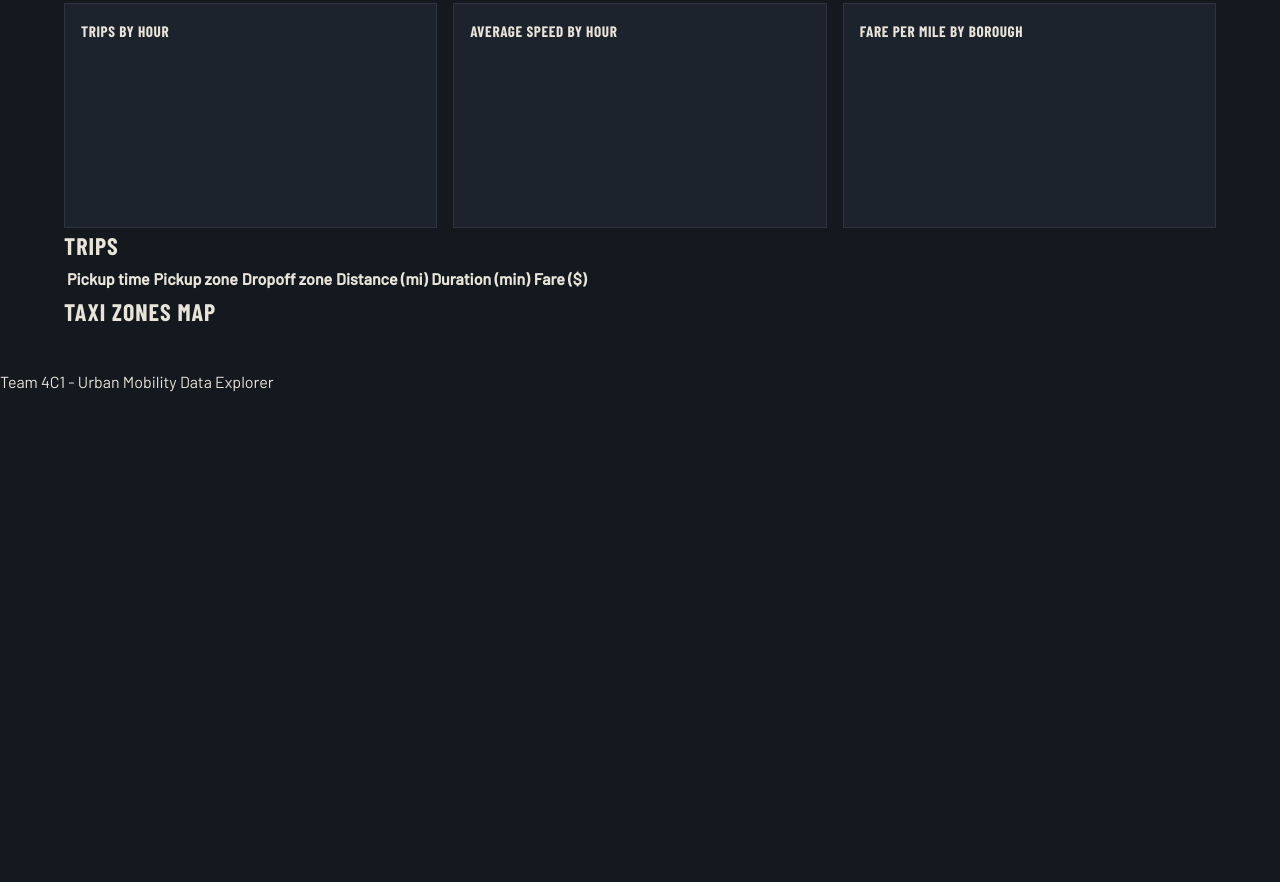
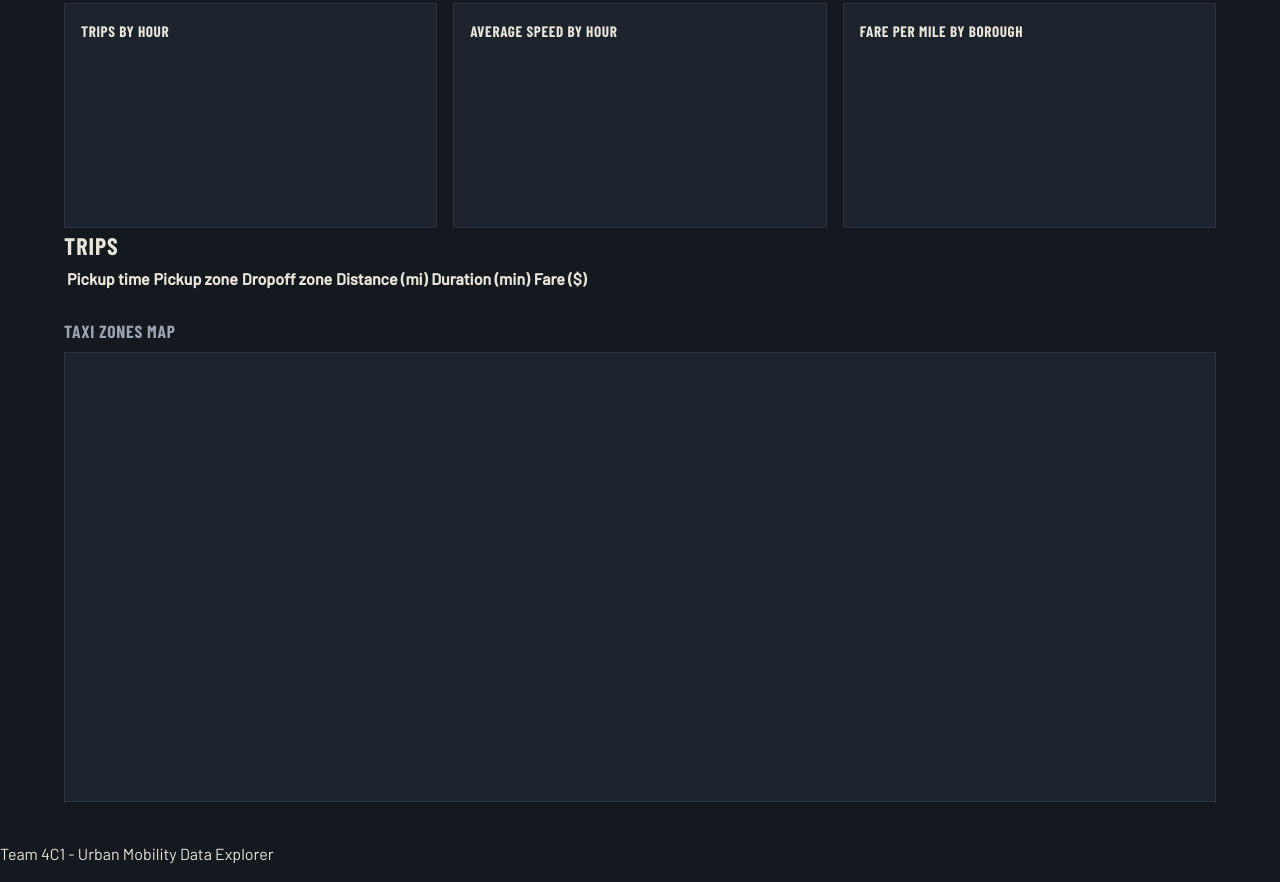
Before and after one commit to gunnogere/Team4C1_Summative_Urban_Mobility_Data_Explorer, a plain HTML site: page frontend/index.html in a window 1280 px wide. Shown: the part 584-1466 px from the top of the page. Before the commit the page ends 994 px from the top, so only its background shows below. Drawn offline with nearby package versions, Linux system fonts and the light colour scheme.

Commit message:
style map section

```diff
--- a/frontend/style.css
+++ b/frontend/style.css
@@ -162,3 +162,20 @@ button:hover {
     font-size: 0.95rem;
     margin-bottom: 12px;
 }
+
+/* map: needs a fixed height or leaflet shows nothing */
+#map-section {
+    margin-top: 24px;
+}
+
+#map-section h2 {
+    font-size: 1.1rem;
+    color: var(--muted);
+    margin-bottom: 8px;
+}
+
+#map {
+    height: 450px;
+    background: var(--panel);
+    border: 1px solid var(--line);
+}
```
